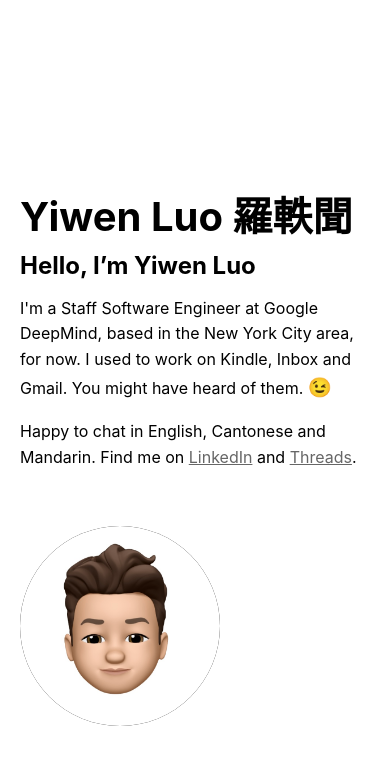
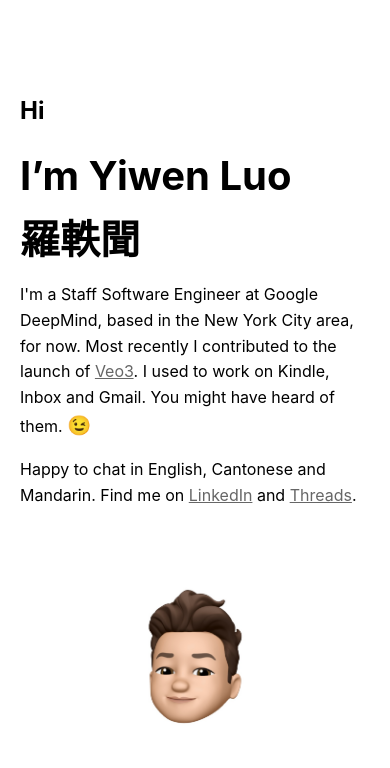
Before and after one commit to yiwenluo/yiwenluo.github.io, a plain HTML site: page index.html in a window 390 px wide. Drawn offline with Linux system fonts and the light colour scheme.

Commit message:
Added random dp and minor tweaks on layout including narrow screen

```diff
--- a/index.html
+++ b/index.html
@@ -35,11 +35,12 @@
 			margin-bottom: 0.5rem;
 		}
 
-		.text-section h2 {
+		.text-section h3 {
 			font-size: 1.5rem;
 			font-weight: bold;
 			margin-top: 0;
-			margin-bottom: 1rem;
+			margin-bottom: 0;
+			margin-block-end: 0;
 		}
 
 		.text-section p {
@@ -62,7 +63,6 @@
 			width: 200px;
 			height: 200px;
 			border-radius: 50%;
-			background-color: black;
 			display: flex;
 			justify-content: center;
 			align-items: center;
@@ -73,24 +73,59 @@
 			width: 100%;
 			height: auto;
 		}
+
+		.hidden {
+			display: none;
+		}
+
+		.chinese-name {
+			white-space: nowrap;
+		}
+
+		@media (max-width: 600px) {
+			.container {
+				flex-direction: column;
+				align-items: center;
+			}
+			.avatar {
+				margin-bottom: 24px;
+				margin-right: 0;
+				justify-content: center;
+				}
+			#greeting .chinese-name {
+				display: block;
+				margin-top: 0.2em;
+			}
+		}
+
 	</style>
 	</head>
 
 <body>
 	<div class="container">
 		<div class="text-section">
-			<h1>Yiwen Luo 羅軼聞</h1>
-			<h2>Hello, I’m Yiwen Luo</h2>
-			<p>I'm a Staff Software Engineer at Google DeepMind, based in the New York City area, for now. I used to
+			<h3>Hi</h3>
+			<h1 id="greeting">I’m Yiwen Luo <span class="chinese-name">羅軼聞</span></h1>
+			<p>I'm a Staff Software Engineer at Google DeepMind, based in the New York City area, for now.
+				Most recently I contributed to the launch of <a href="https://deepmind.google/models/veo/">Veo3</a>. I used to
 				work on Kindle, Inbox and Gmail. You might have heard of them. <span class="emoji">😉</span></p>
 			<p>Happy to chat in English, Cantonese and Mandarin. Find me on <a
 					href="https://www.linkedin.com/in/yiwen-luo-15777913">LinkedIn</a> and <a
 					href="https://www.threads.net/yiwen.louis">Threads</a>.</p>
 		</div>
 		<div class="avatar">
-			<img src="dp-white.jpg" alt="Yiwen Luo's avatar">
+			<noscript>
+				<img src="dp-white.jpg" alt="Yiwen Luo's avatar" class="avatar-img">
+			</noscript>
+			<img src="dp-white.jpg" alt="Yiwen Luo's avatar" class="avatar-img hidden">
+			<img src="dp-white-side.jpg" alt="Yiwen Luo's avatar" class="avatar-img hidden">
 		</div>
 		</div>
+		<script>
+			const chosen = Math.round(Math.random())
+			console.log("chosen: " + chosen)
+			document.getElementsByClassName("avatar-img")[chosen].classList.remove("hidden")
+		</script>
 		</body>
 
 </html>
```
Also changed, not shown: dp-white-side.jpg (added), 1 other file.
